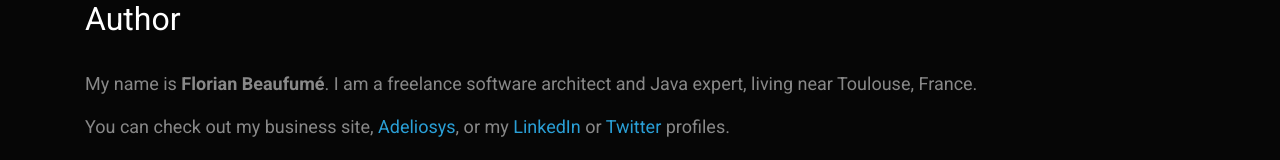
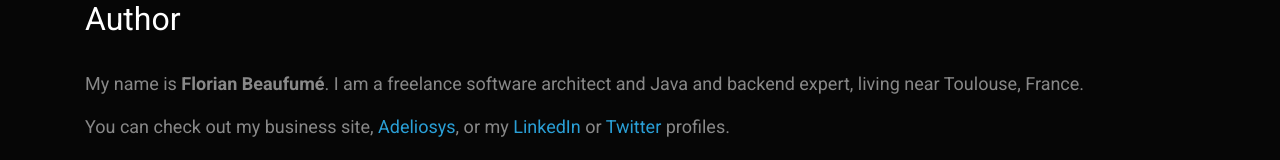
Before and after one commit to fbeaufume/keybout, an Angular app in the folder keybout-frontend/: page /#/about in a window 1280 px wide. Shown: the part 466-626 px from the top of the page. Built offline with nearby package versions, Linux system fonts and the light colour scheme.

Commit message:
Updated business website URL

```diff
--- a/keybout-frontend/src/app/about/about.component.html
+++ b/keybout-frontend/src/app/about/about.component.html
@@ -14,10 +14,10 @@
 
   <h4>Author</h4>
 
-  <p>My name is <b>Florian Beaufumé</b>. I am a freelance software architect and Java expert, living near Toulouse,
+  <p>My name is <b>Florian Beaufumé</b>. I am a freelance software architect and Java and backend expert, living near Toulouse,
     France.</p>
 
-  <p>You can check out my business site, <a href="http://www.adeliosys.fr/">Adeliosys</a>,
+  <p>You can check out my business site, <a href="https://www.adeliosys.fr/">Adeliosys</a>,
     or my <a href="https://www.linkedin.com/in/fbeaufume/">LinkedIn</a> or
     <a href="https://twitter.com/fbeaufume">Twitter</a> profiles.
   </p>
```
